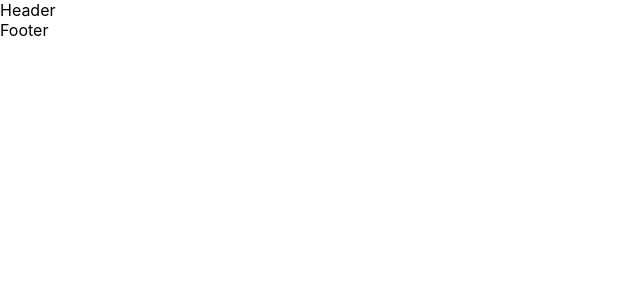
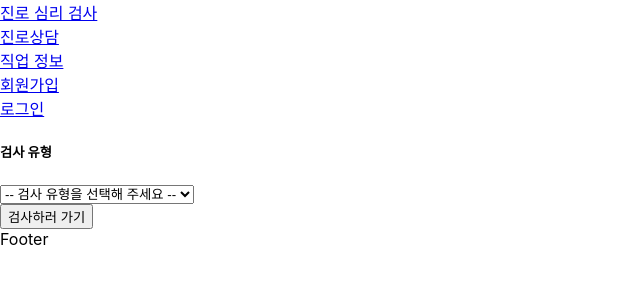
Before and after one commit to Yoon-Sung-Jung/MyCareer, a React (Create React App) app in the folder MyCareerClient/my-app/: page /test-type in a window 1280 px wide. Before the commit this address had no page. Shown: the top 300 px of the page, without its empty margins (0-640 px from the left). Built offline with nearby package versions, Linux system fonts and the light colour scheme.

Commit message:
ERD 초안 심리 검사 페이지 작업(진행 중)

```diff
--- a/MyCareerClient/my-app/src/Components/Header.js
+++ b/MyCareerClient/my-app/src/Components/Header.js
@@ -1,10 +1,27 @@
 import React from 'react';
+import { Navbar, Nav } from 'react-bootstrap';
+import { Link } from 'react-router-dom';
 
 const Header = () => {
     return (
-        <div>
-            Header
-        </div>
+        <>
+
+            <div>
+                <Link to="/test-type">진로 심리 검사</Link>
+            </div>
+            <div>
+                <Link to="/consultation">진로상담</Link>
+            </div>
+            <div>
+                <Link to="/jobinfo">직업 정보</Link>
+            </div>
+            <div>
+                <Link to="/register">회원가입</Link>
+            </div>
+            <div>
+                <Link to="/login">로그인</Link>
+            </div>
+        </>
     );
 };
 
--- a/MyCareerClient/my-app/src/MainApp.js
+++ b/MyCareerClient/my-app/src/MainApp.js
@@ -2,6 +2,14 @@ import React from 'react';
 import { BrowserRouter, Route, Routes } from 'react-router-dom';
 import Header from './Components/Header';
 import Footer from './Components/Footer';
+import Home from './Pages/Home';
+import JobInfo from './Pages/JobInfo';
+import Consultation from './Pages/Consultation';
+import Login from './Pages/Login';
+import Register from './Pages/Register';
+import MyPage from './Pages/MyPage';
+import TestType from './Pages/TestType';
+import Test from './Pages/Test';
 
 const MainApp = () => {
     return (
@@ -9,7 +17,14 @@ const MainApp = () => {
             <BrowserRouter>
                 <Header />
                 <Routes>
-
+                    <Route path="/" element={<Home/>} />
+                    <Route path="/jobinfo" element={<JobInfo/>} />
+                    <Route path="/consultation" element={<Consultation/>} />
+                    <Route path="/register" element={<Register/>} />
+                    <Route path="/mypage" element={<MyPage/>} />
+                    <Route path="/test-type" element={<TestType/>} />
+                    <Route path="/test" element={<Test/>} />
+                    <Route path="/login" element={<Login/>} />
                 </Routes>
                 <Footer />
             </BrowserRouter>
--- /dev/null
+++ b/MyCareerClient/my-app/src/Pages/Consultation.js
@@ -0,0 +1,11 @@
+import React from 'react';
+
+const Consultation = () => {
+    return (
+        <div>
+
+        </div>
+    );
+};
+
+export default Consultation;
--- /dev/null
+++ b/MyCareerClient/my-app/src/Pages/Home.js
@@ -0,0 +1,11 @@
+import React from 'react';
+
+const Home = () => {
+    return (
+        <div>
+
+        </div>
+    );
+};
+
+export default Home;
--- /dev/null
+++ b/MyCareerClient/my-app/src/Pages/JobInfo.js
@@ -0,0 +1,11 @@
+import React from 'react';
+
+const JobInfo = () => {
+    return (
+        <div>
+
+        </div>
+    );
+};
+
+export default JobInfo;
--- /dev/null
+++ b/MyCareerClient/my-app/src/Pages/Login.js
@@ -0,0 +1,11 @@
+import React from 'react';
+
+const Login = () => {
+    return (
+        <div>
+            로그인
+        </div>
+    );
+};
+
+export default Login;
--- /dev/null
+++ b/MyCareerClient/my-app/src/Pages/MyPage.js
@@ -0,0 +1,11 @@
+import React from 'react';
+
+const MyPage = () => {
+    return (
+        <div>
+
+        </div>
+    );
+};
+
+export default MyPage;
--- /dev/null
+++ b/MyCareerClient/my-app/src/Pages/Register.js
@@ -0,0 +1,11 @@
+import React from 'react';
+
+const Register = () => {
+    return (
+        <div>
+            회원가입
+        </div>
+    );
+};
+
+export default Register;
--- /dev/null
+++ b/MyCareerClient/my-app/src/Pages/Test.js
@@ -0,0 +1,20 @@
+import React, { useState } from 'react';
+import TestType from './TestType';
+
+const Test = () => {
+    const [q, setQ] = useState('');
+
+    const handleTestSelect = (value) => {
+        setSelectedTest(value);
+    };
+
+    return (
+        <div>
+            {/* <TestType onTestSelect={handleTestSelect} /> prop 전달 확인 */}
+            <div>{q}</div>
+            <p>선택한 검사 유형: {selectedTest}</p>
+        </div>
+    );
+};
+
+export default Test;
--- /dev/null
+++ b/MyCareerClient/my-app/src/Pages/TestType.js
@@ -0,0 +1,49 @@
+import React from 'react';
+import { Button, Form } from 'react-bootstrap';
+import { useNavigate } from 'react-router-dom';
+
+const TestType = () => {
+    const navigate = useNavigate();
+
+    const changeValue = (e) => {
+
+    };
+
+    const selectTest = (e) => {
+        e.preventDefault();
+
+        navigate('/test');
+    };
+
+    return (
+        <>
+            <Form onSubmit={selectTest}>
+                <Form.Group controlId="formBasicTest" className="mt-3">
+                    <Form.Label><h5>검사 유형</h5></Form.Label>
+                    <Form.Select name="q" id="q" onChange={changeValue}>
+                        <option value="">-- 검사 유형을 선택해 주세요 --</option>
+                        <option value="30">직업흥미검사(K) – 중학생</option>
+                        <option value="31">직업흥미검사(K) – 고등학생</option>
+                        <option value="8">진로개발준비도검사</option>
+                        <option value="9">이공계전공적합도검사</option>
+                        <option value="10">주요능력효능감검사</option>
+                        <option value="19">진로흥미탐색</option>
+                        <option value="32">진로개발역량 - 초등학생</option>
+                        <option value="20">직업적성검사 - 중학생</option>
+                        <option value="21">직업적성검사 - 고등학생</option>
+                        <option value="22">진로성숙도검사 - 중학생</option>
+                        <option value="23">진로성숙도검사 - 고등학생</option>
+                        <option value="24">직업가치관검사 - 중학생</option>
+                        <option value="25">직업가치관검사 - 고등학생</option>
+                        <option value="6">직업가치관검사 - 일반,대학생</option>
+                        <option value="26">진로개발역량검사 - 중학생</option>
+                        <option value="27">진로개발역량검사 - 고등학생</option>
+                    </Form.Select>
+                </Form.Group>
+                <Button type="submit">검사하러 가기</Button>
+            </Form>
+        </>
+    );
+};
+
+export default TestType;
```
Also changed, not shown: 2 other files (tests, documents, lock files or other folders).
